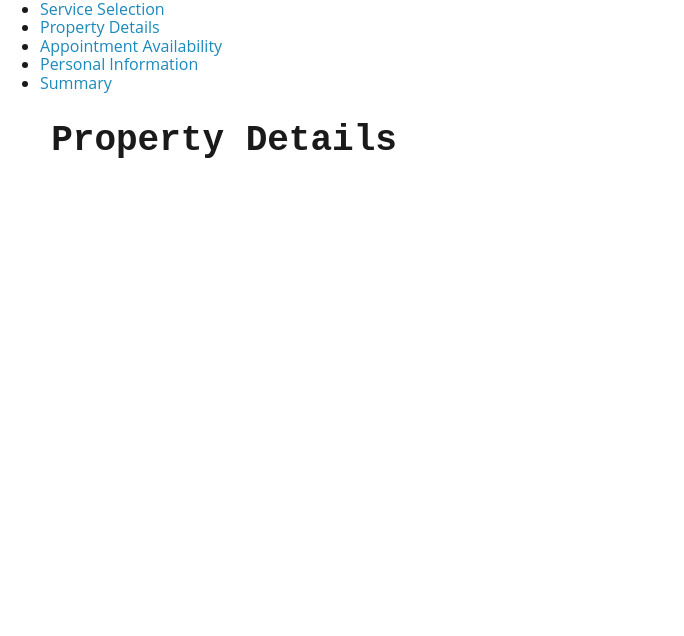
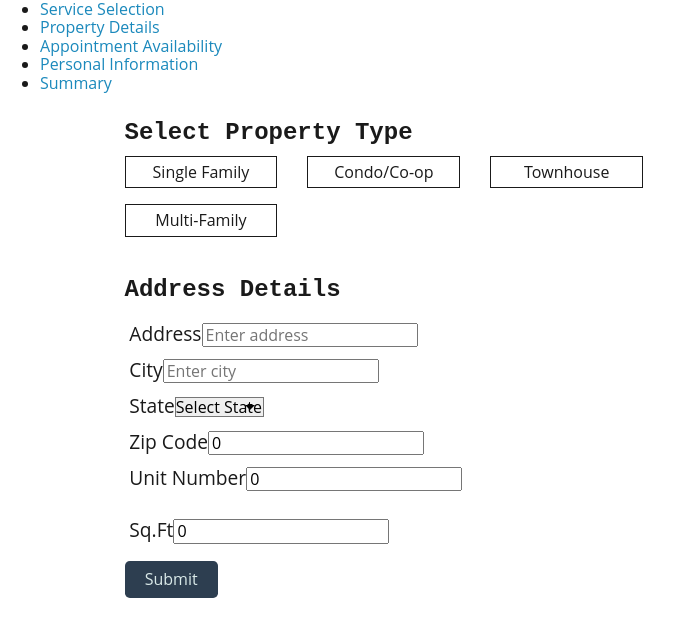
Before and after one commit to stevecalla/Differential_Scheduler, a React (Vite) app in the folder client/: page /property in a window 1280 px wide. Shown: the top 636 px of the page, without its empty margins (0-684 px from the left). Built offline with nearby package versions, Linux system fonts and the light colour scheme.

Commit message:
added propertyDetailsPage

```diff
--- a/client/src/pages/propertyDetails.tsx
+++ b/client/src/pages/propertyDetails.tsx
@@ -1,9 +1,148 @@
-const PropertyDetails = () => {
-    return (
-      <section>
-        <h1>Property Details</h1>
-      </section>
-    );
+import React, { useState } from "react";
+import { Container, Row, Col, Card, Form, Button } from "react-bootstrap";
+
+interface FormData {
+  address: string;
+  city: string;
+  state: string;
+  zipCode: number;
+  unitNumber: number;
+  sqFt: number;
+}
+
+const PropertyDetails: React.FC = () => {
+  const [selectedPropertyType, setSelectedPropertyType] = useState<string>("");
+
+  const [formData, setFormData] = useState<FormData>({
+    address: "",
+    city: "",
+    state: "",
+    zipCode: 0,
+    unitNumber: 0,
+    sqFt: 0,
+  });
+
+  const usStates: string[] = [
+    "AL", "AK", "AZ", "AR", "CA", "CO", "CT", "DE", "FL", "GA","HI", "ID", "IL", "IN", "IA", "KS", "KY", "LA", "ME", "MD", "MA", "MI", "MN", "MS", "MO", "MT", "NE", "NV", "NH", "NJ","NM", "NY", "NC", "ND", "OH", "OK", "OR", "PA", "RI", "SC", "SD", "TN", "TX", "UT", "VT", "VA", "WA", "WV", "WI", "WY",
+  ];
+
+  const propertyTypes: string[] = [
+    "Single Family",
+    "Condo/Co-op",
+    "Townhouse",
+    "Multi-Family",
+  ];
+
+  const handlePropertyTypeSelect = (type: string) => {
+    setSelectedPropertyType(type);
+    setFormData({
+      address: "",
+      city: "",
+      state: "",
+      zipCode: 0,
+      unitNumber: 0,
+      sqFt: 0,
+    });
   };
 
-  export default PropertyDetails;
+  const handleInputChange = (e: { target: { name: any; value: any; }; }) => {
+    const { name, value } = e.target;
+    setFormData((formData) => ({ ...formData, [name]: value }));
+  };
+
+  return (
+    <Container>
+      <Row className="my-4">
+        <Col> <h4>Select Property Type</h4>
+          <Row>
+            {propertyTypes.map((type) => (
+              <Col key={type} md={4}>
+                <Card
+                  className={`text-center ${selectedPropertyType === type ? "bg-primary text-white" : ""}`}
+                  onClick={() => handlePropertyTypeSelect(type)}>
+                  <Card.Body>
+                  <Card.Title>{type}</Card.Title>
+                  </Card.Body>
+                </Card>
+              </Col>))}
+          </Row>
+        </Col>
+      </Row>
+
+    <Row className="my-4">
+     <Col> <h4>Address Details</h4>
+     <Form>
+     <Form.Group controlId="address">
+      <Form.Label>Address</Form.Label>
+        <Form.Control
+          type="text"
+          placeholder="Enter address"
+          name="address"
+          value={formData.address}
+          onChange={handleInputChange}
+          /></Form.Group>
+
+        <Form.Group controlId="city">
+          <Form.Label>City</Form.Label>
+            <Form.Control
+              type="text"
+              placeholder="Enter city"
+              name="city"
+              value={formData.city}
+              onChange={handleInputChange}
+                /></Form.Group>
+
+             <Form.Group controlId="state">
+                <Form.Label>State</Form.Label>
+                <Form.Control
+                  as="select"
+                  name="state"
+                  value={formData.state}
+                  onChange={handleInputChange}>
+                  <option value="">Select State</option>
+                  {usStates.map((state) => (
+                    <option key={state} value={state}> {state}</option>))}
+                </Form.Control>
+              </Form.Group>
+
+             <Form.Group controlId="zipCode">
+                <Form.Label>Zip Code</Form.Label>
+                <Form.Control
+                  type="text"
+                  placeholder="Enter zip code"
+                  name="zipCode"
+                  value={formData.zipCode}
+                  onChange={handleInputChange}
+                /></Form.Group>
+
+              <Form.Group controlId="unitNumber">
+                  <Form.Label>Unit Number</Form.Label>
+                  <Form.Control
+                    type="text"
+                    placeholder="Enter unit number"
+                    name="unitNumber"
+                    value={formData.unitNumber}
+                    onChange={handleInputChange}
+                  /></Form.Group>
+
+                <Form.Group controlId="sqFt" className="mt-3">
+                <Form.Label>Sq.Ft</Form.Label>
+                <Form.Control
+                  type="number"
+                  placeholder="Enter Sq Ft"
+                  name="sqFt"
+                  value={formData.sqFt}
+                  onChange={handleInputChange}
+                /></Form.Group>
+
+              <Button variant="primary" type="submit" className="mt-3">
+                Submit
+              </Button>
+            </Form>
+          </Col>
+        </Row>
+      </Container>
+  );
+};
+
+export default PropertyDetails;
```
